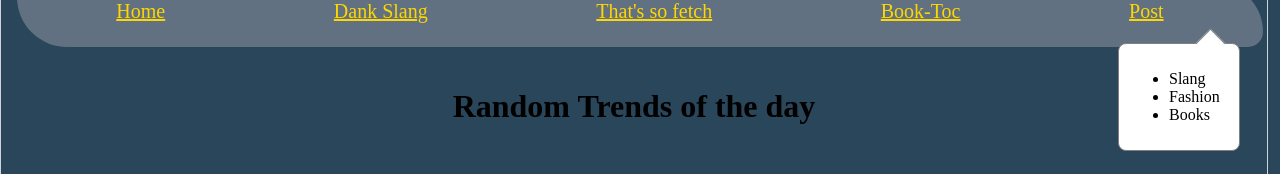
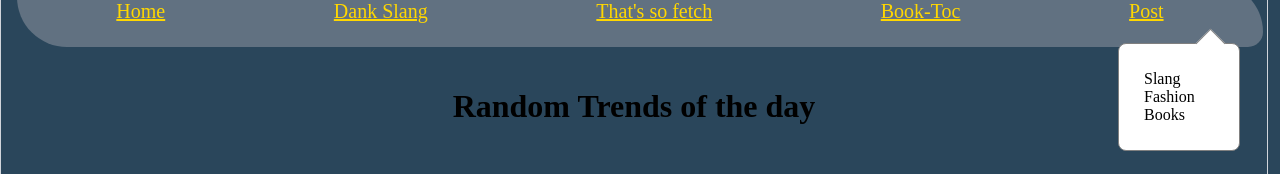
Before and after one commit to bavila19/trending-frontend, a React (Create React App) app in the folder frontend/: page / in a window 1280 px wide. Shown: the part 157-331 px from the top of the page. Built offline with nearby package versions, Linux system fonts and the light colour scheme; no server answers.

Commit message:
Added css to list items

```diff
--- a/frontend/src/components/App.css
+++ b/frontend/src/components/App.css
@@ -107,6 +107,11 @@ a {
   padding-bottom: 10px;
 }
 
+ul {
+  list-style-type: none;
+  margin-left: -25px;
+}
+
 .dropDownMenu{
   position: absolute;
   top: 12.5rem;
```
